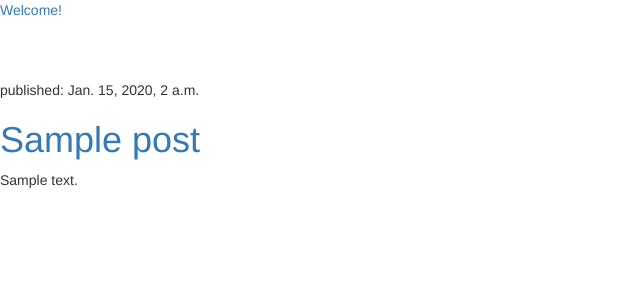
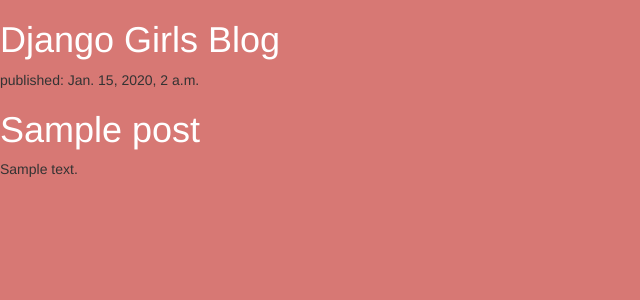
Before and after one commit to Halongpbn/my-first-blog, a Django app: template blog/templates/blog/post_list.html in a window 1280 px wide. Shown: the top 300 px of the page, without its empty margins (0-640 px from the left). Run offline with Django 3.2, Linux system fonts and the light colour scheme; the template is opened without the code that fills it: values that come from a table or form of the project are taken from there, others are empty; tables that the repository leaves empty hold one stand-in row (values such as "Sample post"); some libraries are stand-ins or nearby versions.

Commit message:
copied and pasted

```diff
--- a/blog/templates/blog/post_list.html
+++ b/blog/templates/blog/post_list.html
@@ -1,8 +1,10 @@
 <!DOCTYPE html>
-<html>
+<!--<html>
+{% load staticfiles %}
     <head>
       <link rel="stylesheet" href="//maxcdn.bootstrapcdn.com/bootstrap/3.2.0/css/bootstrap.min.css">
       <link rel="stylesheet" href="//maxcdn.bootstrapcdn.com/bootstrap/3.2.0/css/bootstrap-theme.min.css">
+      <link rel="stylesheet" href="{% static 'css/blog.css' %}">
         <title>Welcome Page</title>
     </head>
     <body>
@@ -18,15 +20,26 @@
       <p>{{ post.text|linebreaksbr }}</p>
   </div>
 {% endfor %}
-          <!--<div class="publish">
-          <p>published: {{ post.published_date }}</p>
-          </div>
-          div class="blog_head">
-            <h1><a href="">{{ post.title }}</a></h1>
-          </div>
-          <div class="blog_content">
-               <p>{{ post.text|linebreaksbr }}</p>
-        </div>-->
-      </div>
+        </div>
+      </div>-->
+        <html>
+    <head>
+        <title>Django Girls blog</title>
+        <link rel="stylesheet" href="//maxcdn.bootstrapcdn.com/bootstrap/3.2.0/css/bootstrap.min.css">
+        <link rel="stylesheet" href="//maxcdn.bootstrapcdn.com/bootstrap/3.2.0/css/bootstrap-theme.min.css">
+        <link rel="stylesheet" href="{% static 'css/blog.css' %}">
+    </head>
+    <body>
+        <div>
+            <h1><a href="/">Django Girls Blog</a></h1>
+        </div>
+
+        {% for post in posts %}
+            <div>
+                <p>published: {{ post.published_date }}</p>
+                <h1><a href="">{{ post.title }}</a></h1>
+                <p>{{ post.text|linebreaksbr }}</p>
+            </div>
+        {% endfor %}
     </body>
 </html>
```
